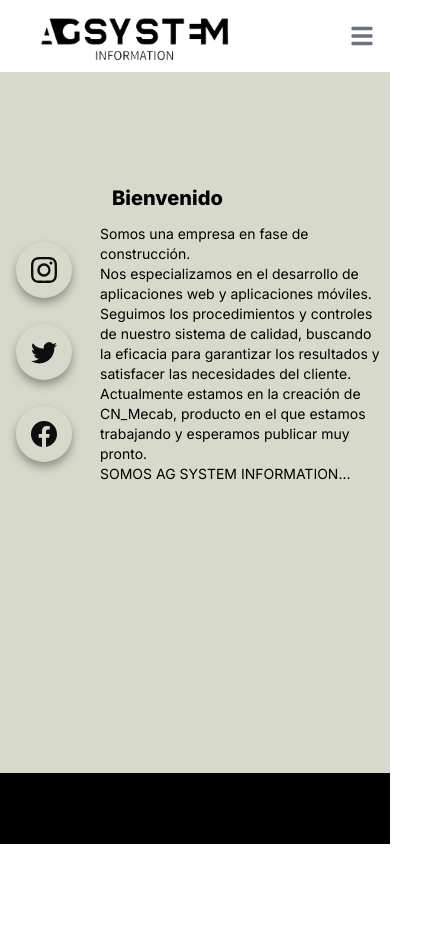
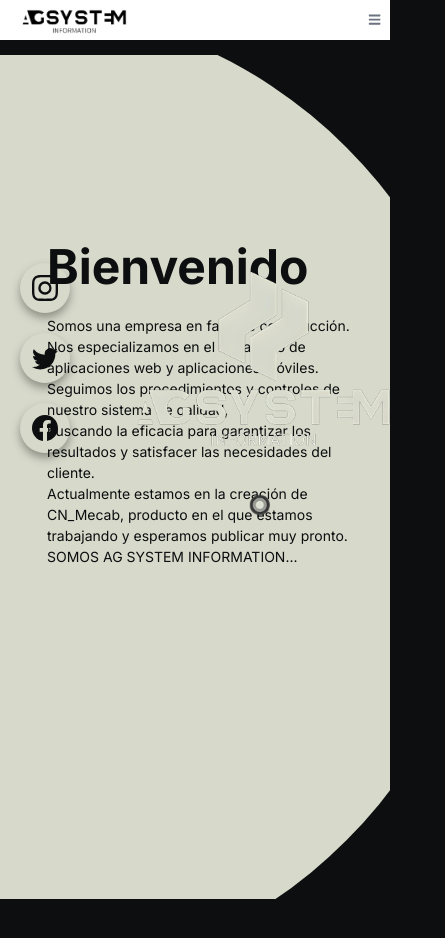
Before and after one commit to Karen908/web_site_ag_system, a Next.js app: page / in a window 390 px wide. Shown: the top 938 px of the page, 445 px wide, since content can reach past the window. After the commit the page ends 899 px from the top, so only its background shows below. Built offline with nearby package versions, Linux system fonts and the light colour scheme.

Commit message:
Add:Agrego el responsive de la pagina principal; Este fue sacado de la primera version de la pagina, solo que lo actualice un poco para que se viera mejor

```diff
--- a/src/app/Components/Section_Home/Navar.jsx
+++ b/src/app/Components/Section_Home/Navar.jsx
@@ -6,26 +6,24 @@ import { Navbar } from 'flowbite-react';
 
 function Navar() {
   return (
-    <div>
-      <Navbar className='lg:pr-24 ' >
-      <Navbar.Brand>
-        <img src='/img/Logos_Empresa/Logo.png' className="ml-8 h-12 sm:h-14 lg:h-20 lg:ml-24 md:mb-4 mt-1" alt="Logooo" />
+    <Navbar expand='lg' className='lg:pr-24 flex items-center'>
+      <Navbar.Brand className='mr-auto '>
+        <img src='/img/Logos_Empresa/Logo.png' className="ml-8 h-12 sm:h-14 lg:h-20 lg:ml-24 md:mb-4 mt-1" alt="Logo" />
       </Navbar.Brand>
       <Navbar.Toggle />
-      <Navbar.Collapse >
-        <Navbar.Link href="#Home" active className='lg:text-lg md:text-base mr-3 font-montserrat'>
+      <Navbar.Collapse>
+        <Navbar.Link href="#Home" active className='lg:text-lg md:text-2xl mr-3 font-montserrat'>
           Home
         </Navbar.Link>
-        <Navbar.Link as={Link} href="#Productos" className='lg:text-lg md:text-base mr-3'>
+        <Navbar.Link as={Link} href="#Productos" className='lg:text-lg md:text-2xl mr-3'>
           About
         </Navbar.Link>
-        <Navbar.Link href="#Quienes_Somos" className='lg:text-lg md:text-base mr-3'>¿Quienes Somos?</Navbar.Link>
-        <Navbar.Link href="#Sobre_Nosotros" className='lg:text-lg md:text-base mr-3'>Sobre nosotros</Navbar.Link>
-        <Navbar.Link href="#Objetivo" className='lg:text-lg md:text-base mr-3'>Objetivo</Navbar.Link>
+        <Navbar.Link href="#Quienes_Somos" className='lg:text-lg md:text-2xl mr-3'>¿Quienes Somos?</Navbar.Link>
+        <Navbar.Link href="#Sobre_Nosotros" className='lg:text-lg md:text-2xl mr-3'>Sobre nosotros</Navbar.Link>
+        <Navbar.Link href="#Objetivo" className='lg:text-lg md:text-2xl mr-3'>Objetivo</Navbar.Link>
       </Navbar.Collapse>
     </Navbar>
-    </div>
-  )
+  );
 }
 
-export default Navar
+export default Navar;
--- a/src/app/Components/Section_Home/RedesSociales.jsx
+++ b/src/app/Components/Section_Home/RedesSociales.jsx
@@ -3,7 +3,8 @@ import Link from 'next/link'
 
 function iconos() {
  return (
-  <div className='icons'>
+  <div>
+    <div className='icons '>
     <ul >
       <li>
         <Link href="#" legacyBehavior>
@@ -33,6 +34,8 @@ function iconos() {
       </li>
     </ul>
   </div>
+  </div>
+
  )
 }
 
--- /dev/null
+++ b/src/app/Components/Section_Home/Section_Principal.jsx
@@ -0,0 +1,35 @@
+import React from 'react'
+import Navar from './Navar'
+import Iconos from './RedesSociales'
+
+function Section_Principal() {
+  return (
+    <div>
+      <div>
+      <Navar />
+      </div>
+      <div className="circle"></div>
+      <div className="home" id="Home">
+        <div className="home-content mb-40">
+          <h1>Bienvenido</h1>
+          <p>
+            Somos una empresa en fase de construcción. <br />
+            Nos especializamos en el desarrollo de aplicaciones web y aplicaciones móviles. <br />
+            Seguimos los procedimientos y controles de nuestro sistema de calidad, <br />
+            buscando la eficacia para garantizar los resultados y satisfacer las necesidades del cliente. <br />
+            Actualmente estamos en la creación de CN_Mecab, producto en el que estamos trabajando y esperamos publicar muy pronto. <br />
+            SOMOS AG SYSTEM INFORMATION...
+          </p>
+          <div >
+          <Iconos/>
+        </div>
+        </div>
+        <div className="hero-img">
+          <img src="/img/Logos_Empresa/empresaImagotipo.png" data-src="/img/AGNegro.png" alt="" />
+        </div>
+      </div>
+    </div>
+  )
+}
+
+export default Section_Principal
--- a/src/app/globals.css
+++ b/src/app/globals.css
@@ -3,18 +3,19 @@
 @tailwind utilities;
 /* inconos de redes sociales  */
 .icons{
-    position: absolute;
-    top: 40%;
-    padding: 0 4%;
-    transform: translateY(-50%);
+        position: absolute;
+        top: 35%;
+        left: -5%;
+        padding: 0 8%;
+        transform: translateY(-40%);
+
+
 }
 .icons i {
     display: block;
-    margin: 26px 0;
     font-size: 24px;
     color: #0d0e0f;
     border-radius: 50%;
-    padding: 15px;
     box-shadow: 0px 5px 10px rgb(0, 0, 0, .35 );
     transition: all 1s ease;
 }
@@ -22,39 +23,397 @@
     background-color: #00abf0;
     color: white;
 }
-/* pagina principal */
-.circle{
-    position: absolute;
-    top: 10;
-    left: 8;
-    width: 100%;
-    height: 83%;
-    background: #d7dacb;
-    clip-path: circle(900px at left 100px);
-}
-
-.circle1 {
-    position: absolute;
-    top: 10%;
-    left: 50%;
-    transform: translateX(-50%);
-    width: 40%;
-    padding-bottom: 40%;
-    background: #d7dacb;
-    border-radius: 50%;
-  }
-
-
-
-
 
 /* Logo de la empresa  */
 .hero-img {
     position: absolute;
-    top: 50%;
+    top: 40%;
     right: 0;
     padding-right:5% ;
     transform: translateY(-50%) translateX(8px);
     max-width: 630px;
     height: auto;
   }
+  .home{
+    position: relative;
+    height: 100vh;
+    width: 100%;
+    display: flex;
+    align-items: center;
+    padding: 0 10%;
+    justify-content: space-between;
+    transform: translateX(8px);
+}
+.home-content h1{
+    font-size: 56px;
+    font-weight: 700;
+    line-height: 1.2;
+}
+.home-content p{
+    font-size: 16px;
+    margin: 20x 0 30px; }
+.hero-img img{
+    width: 630px;
+    height: auto;
+    position: relative;
+    left: 100px;
+    transform: translateX(8px);}
+    /* Estilos globales */
+html {
+    overflow-x: hidden;
+    scroll-padding-top: 7rem;
+    scroll-behavior: smooth;
+  }
+  html::-webkit-scrollbar {
+    width: .8rem;
+  }
+  html::-webkit-scrollbar-track {
+    background: transparent;
+  }
+  html::-webkit-scrollbar-thumb {
+    background: #fff;
+    border-radius: 5rem;
+  }
+  body {
+    background: #0d0e0f;
+    color: #0d0e0f;
+  }
+  .circle{
+    position: absolute;
+    top: 18%;
+    left: 0;
+    width: 100%;
+    height: 100%;
+    background: #d7dacb;
+    clip-path: circle(1000px at left 100px);
+}
+
+.circle1{
+    position: absolute;
+    top: 1000px;
+    left: 500px;
+    width: 40%;
+    height: 100%;
+    background: #d7dacb;
+    clip-path: circle(1000px at left 400px);
+}
+@media (max-width: 1800px) {
+    .header a img {
+      width: 450px;
+      height: auto;
+    }
+
+    .home-content h1 {
+      font-size: 48px;
+    }
+
+    .home-content p {
+      font-size: 14px;
+      margin: 20px 0 30px;
+    }
+
+    .hero-img img {
+      width: 550px;
+      left: 50px;
+    }
+
+    .icons i {
+      margin: 20px 0;
+      font-size: 20px;
+      padding: 12px;
+    }
+  }
+
+
+  @media (max-width: 1700px) {
+    .header a img {
+      width: 360px;
+    }
+    .home-content h1 {
+      font-size: 44px;
+    }
+    .home-content p {
+      font-size: 13px;
+      margin: 20px 0 20px;
+    }
+
+    .hero-img img {
+      width: 550px;
+      left: 30px;
+    }
+
+    .icons i {
+      margin: 16px 0;
+      font-size: 18px;
+      padding: 10px;
+    }
+  }
+
+
+  @media (max-width: 1570px) {
+    .header a img {
+        width: 300px;
+      }
+
+    .home-content h1 {
+      font-size: 40px;
+    }
+
+    .home-content p {
+      font-size: 12px;
+      margin: 15px 0 15px;
+    }
+
+    .hero-img img {
+      width: 530px;
+      left: 20px;
+    }
+
+    .icons i {
+      margin: 12px 0;
+      font-size: 16px;
+      padding: 8px;
+    }
+    .circle{
+        position: absolute;
+        top: 18%;
+        left: 0;
+        width: 100%;
+        height: 100%;
+        background: #d7dacb;
+        clip-path: circle(900px at left 100px);
+    }
+  }
+
+  @media (max-width: 1500px) {
+
+    .home-content h1 {
+      font-size: 40px;
+    }
+
+    .home-content p {
+      font-size: 12px;
+      margin: 15px 0 15px;
+    }
+
+    .hero-img img {
+      width: 530px;
+      left: 20px
+    }
+
+    .icons i {
+      margin: 12px 0;
+      font-size: 16px;
+      padding: 8px;
+    }
+    .circle{
+        position: absolute;
+        top: 18%;
+        left: 0;
+        width: 100%;
+        height: 100%;
+        background: #d7dacb;
+        clip-path: circle(900px at left 100px);
+    }
+  }
+  @media (max-width: 1460px) {
+
+    .header a img {
+      width: 150px;
+      height: 63px;
+    }
+
+    .home-content h1 {
+      font-size: 48px;
+    }
+
+    .home-content p {
+      font-size: 14px;
+      margin: 20px 0 30px;
+    }
+
+    .hero-img img {
+      width: 550px;
+      left: 50px;
+    }
+
+    .icons i {
+      margin: 20px 0;
+      font-size: 20px;
+      padding: 12px;
+    }
+  }
+  @media (max-width: 1189px) {
+
+    .header a img {
+      width: 150px;
+      height: 63px;
+    }
+
+    .home-content h1 {
+      font-size: 48px;
+    }
+
+    .home-content p {
+      font-size: 14px;
+      margin: 20px 0 30px;
+    }
+
+    .hero-img img {
+      width: 550px;
+      left: 50px;
+    }
+
+    .icons i {
+      margin: 20px 0;
+      font-size: 20px;
+      padding: 12px;
+    }
+    .circle{
+        position: absolute;
+        top: 16.5%;
+        left: 0;
+        width: 100%;
+        height: 100%;
+        background: #d7dacb;
+        clip-path: circle(90px at left 90px);
+    }
+  }
+
+  @media (max-width: 1380px) {
+
+    .header a img {
+      width: 150px;
+      height: 50px;
+    }
+
+    .home-content h1 {
+      font-size: 44px;
+    }
+
+    .home-content p {
+      font-size: 13px;
+      margin: 15px 0 25px;
+    }
+
+    .hero-img img {
+      width: 450px;
+      left: 40px;
+    }
+
+    .icons i {
+      margin: 16px 0;
+      font-size: 18px;
+      padding: 10px;
+    }
+
+  .circle{
+    position: absolute;
+    top: 18%;
+    left: 0;
+    width: 100%;
+    height: 100%;
+    background: #d7dacb;
+    clip-path: circle(900px at left 100px);
+}
+}
+  @media (max-width: 1270px) {
+
+    .header a img {
+      width: 150px;
+      height: 30px;
+    }
+
+    .home-content h1 {
+      font-size: 40px;
+    }
+
+
+    .home-content p {
+      font-size: 12px;
+      margin: 10px 0 20px;
+    }
+
+    .hero-img img {
+      width: 400px;
+      left: 30px;
+    }
+
+    .icons i {
+      margin: 12px 0;
+      font-size: 16px;
+      padding: 8px;
+    }
+
+  .circle{
+    position: absolute;
+    top: 22%;
+    left: 0;
+    width: 100%;
+    height: 100%;
+    background: #d7dacb;
+    clip-path: circle(700px at left 439px);
+}
+}
+
+  @media (max-width: 1160px) {
+
+
+    .header a img {
+      width: 150px;
+      height: 63px;
+    }
+
+    .home-content h1 {
+      font-size: 48px;
+    }
+
+    .home-content p {
+      font-size: 14px;
+      margin: 20px 0 30px;
+    }
+
+    .hero-img img {
+      width: 550px;
+      left: 50px;
+    }
+
+    .icons i {
+      margin: 20px 0;
+      font-size: 20px;
+      padding: 12px;
+    }
+
+  .circle{
+    position: absolute;
+    top: 8%;
+    left: 0;
+    width: 100%;
+    height: 100%;
+    background: #d7dacb;
+    clip-path: circle(570px at left 500px);
+}
+  }
+  @media (max-width: 991px) {
+    .circle{
+        position: absolute;
+        top: 6.5%;
+        left: 0;
+        width: 100%;
+        height: 100%;
+        background: #d7dacb;
+        clip-path: circle(490px at left 439px);
+    }
+  }
+
+  @media (max-width:1160px){
+    html{
+        font-size: 55%;
+    }
+    .header{
+        padding: 1.5rem 2rem;
+        #myElement {
+            margin-top: 80%;
+          }
+    }
+}
--- a/src/app/page.jsx
+++ b/src/app/page.jsx
@@ -1,32 +1,30 @@
 "use client"
-import Navar from "./Components/Section_Home/Navar";
-import Iconos from "./Components/Section_Home/RedesSociales";
+import Section_Principal from "./Components/Section_Home/Section_Principal";
 
 export default function Home() {
   return (
-    <div className="bg-black min-h-screen " >
-      <div class="hero-img">
-      <img src='/img/Logos_Empresa/empresaImagotipo.png' alt="LogoAG"  />
-      </div>
-      <Navar/>
-    <div class="circle">
-        <div>
-          <h1 className="text-black font-extrabold  text-xl lg:text-4xl pl-28 pt-28 pb-2 md:pl-32 lg:pl-52  ">Bienvenido</h1>
-          <div className=" min-h-screen text-white p-1  ">
-             <div className="prose text-sm text-black max-w-2xl pl-24 md:pl-28 lg:pl-48">
-                <p>Somos una empresa en fase de construcción.</p>
-                <p>Nos especializamos en el desarrollo de aplicaciones web y aplicaciones móviles.
-                Seguimos los procedimientos y controles de nuestro sistema de calidad,
-                buscando la eficacia para garantizar los resultados y satisfacer las necesidades del cliente.</p>
-               <p>Actualmente estamos en la creación de CN_Mecab, producto en el que estamos trabajando  y esperamos publicar muy pronto.</p>
-            <p>
-              SOMOS AG SYSTEM INFORMATION...
-            </p>
-              </div>
-           </div>
-        </div>
-           <Iconos/>
-        </div>
-     </div>
+    <div >
+      <Section_Principal/>
+    </div>
   );
 }
+
+
+
+
+
+
+{/* <div class="hero-img">
+<img src='/img/Logos_Empresa/empresaImagotipo.png' alt="LogoAG" class="w-full h-auto object-cover" />
+</div> */}
+// <div>
+// <h1 className="text-black font-extrabold text-xl lg:text-4xl pl-28 pt-28 pb-2 md:pl-24 lg:pl-40">Bienvenido</h1>
+// <div className="min-h-screen text-white p-1">
+//   <div className="prose text-sm text-black max-w-2xl pl-24 md:pl-22 lg:pl-36 pr-20 lg:pr-0">
+//     <p >Somos una empresa en fase de construcción.</p>
+//     <p>Nos especializamos en el desarrollo de aplicaciones web y aplicaciones móviles. Seguimos los procedimientos y controles de nuestro sistema de calidad, buscando la eficacia para garantizar los resultados y satisfacer las necesidades del cliente.</p>
+//     <p>Actualmente estamos en la creación de CN_Mecab, producto en el que estamos trabajando y esperamos publicar muy pronto.</p>
+//     <p>SOMOS AG SYSTEM INFORMATION...</p>
+//   </div>
+// </div>
+// </div>
```
